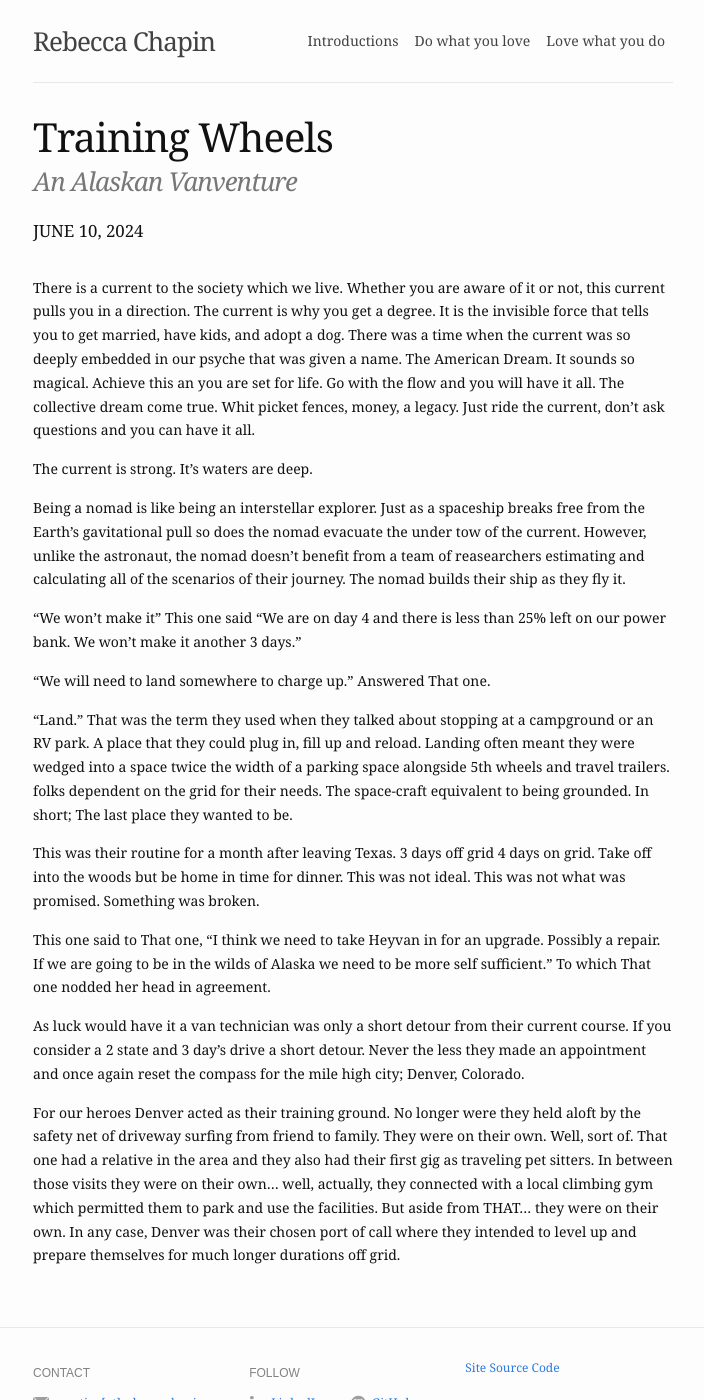
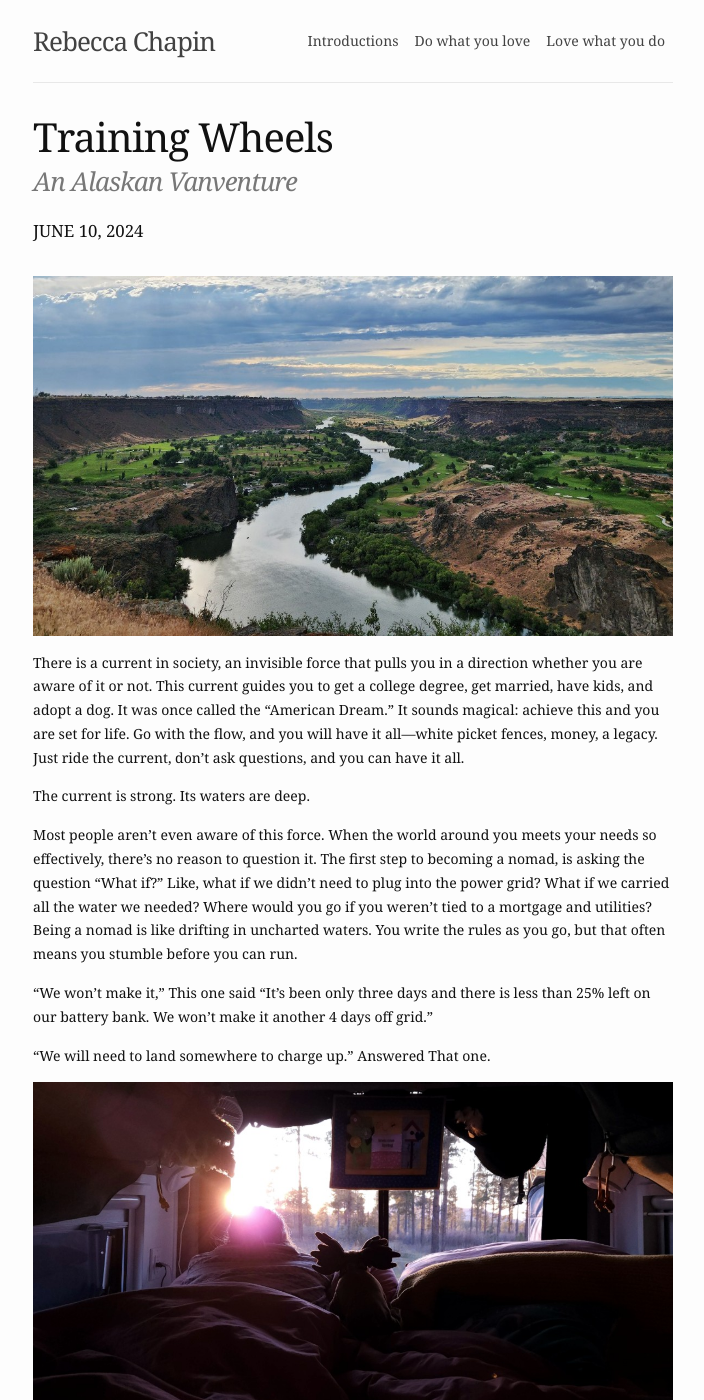
Before and after one commit to rubyDoomsday/rubydoomsday.github.io, a Jekyll site: the page built from play/alaskan_vanventure/_posts/2024-06-10-training-wheels.md, in a window 1280 px wide and 1400 px high. Shown: the whole window, without its empty margins (287-991 px from the left). Built offline with Jekyll 4.4.1, drawn with Linux system fonts in a browser that asks for light colours; some of the changed text lies outside the part shown.

Commit message:
second draft - adding photos

```diff
--- a/play/alaskan_vanventure/_posts/2024-06-10-training-wheels.md
+++ b/play/alaskan_vanventure/_posts/2024-06-10-training-wheels.md
@@ -6,37 +6,84 @@ date: 2024-06-10
 tags: vanlife nomad adventure travel
 ---
 
-There is a current to the society which we live. Whether you are aware of it or not, this current pulls you in a direction. The current is
-why you get a degree. It is the invisible force that tells you to get married, have kids, and adopt a dog. There was a time when the current
-was so deeply embedded in our psyche that was given a name. The American Dream. It sounds so magical. Achieve this an you are set for life.
-Go with the flow and you will have it all. The collective dream come true. Whit picket fences, money, a legacy. Just ride the current, don't
-ask questions and you can have it all.
+![snake river](/assets/img/alaska/snake-river.jpg)
 
-The current is strong. It's waters are deep.
+There is a current in society, an invisible force that pulls you in a direction whether you are aware of it or not. This current guides you
+to get a college degree, get married, have kids, and adopt a dog. It was once called the "American Dream." It sounds magical: achieve this
+and you are set for life. Go with the flow, and you will have it all—white picket fences, money, a legacy. Just ride the current, don't ask
+questions, and you can have it all.
 
-Being a nomad is like being an interstellar explorer. Just as a spaceship breaks free from the Earth's gavitational pull so does the nomad
-evacuate the under tow of the current. However, unlike the astronaut, the nomad doesn't benefit from a team of reasearchers estimating and
-calculating all of the scenarios of their journey. The nomad builds their ship as they fly it.
+The current is strong. Its waters are deep.
 
-"We won't make it" This one said "We are on day 4 and there is less than 25% left on our power bank. We won't make it another 3 days."
+Most people aren’t even aware of this force. When the world around you meets your needs so effectively, there's no reason to question it.
+The first step to becoming a nomad, is asking the question “What if?” Like, what if we didn’t need to plug into the power grid? What if we
+carried all the water we needed? Where would you go if you weren’t tied to a mortgage and utilities? Being a nomad is like drifting in
+uncharted waters. You write the rules as you go, but that often means you stumble before you can run.
+
+"We won't make it," This one said “It’s been only three days and there is less than 25% left on our battery bank. We won't make it another 4
+days off grid."
 
 "We will need to land somewhere to charge up." Answered That one.
 
-"Land." That was the term they used when they talked about stopping at a campground or an RV park. A place that they could plug in, fill up
-and reload. Landing often meant they were wedged into a space twice the width of a parking space alongside 5th wheels and travel trailers.
-folks dependent on the grid for their needs. The space-craft equivalent to being grounded. In short; The last place they wanted to be.
+![sunset with bear](/assets/img/alaska/sunset-with-bear.jpg)
 
-This was their routine for a month after leaving Texas. 3 days off grid 4 days on grid. Take off into the woods but be home in time for dinner. This was
-not ideal. This was not what was promised. Something was broken.
+"Land." That was the term they used when they talked about spending a few nights at a campground or an RV park. A place normally associated
+with recreation had become a four-letter word. It was the spaceship equivalent to being grounded. The birdcage when they wanted to fly. It
+was fuel. A place that they could plug in, fill up, and reload. Landing often meant they were wedged into space twice the width of a parking
+space alongside 5th wheels and travel trailers. This was not the future they dreamed about. Something was broken.
 
 This one said to That one, "I think we need to take Heyvan in for an upgrade. Possibly a repair. If we are going to be in the wilds of
-Alaska we need to be more self sufficient." To which That one nodded her head in agreement.
+Alaska we need to be more self-sufficient." To which That one nodded her head in agreement.
 
-As luck would have it a van technician was only a short detour from their current course. If you consider a 2 state and 3 day's drive a
-short detour. Never the less they made an appointment and once again reset the compass for the mile high city; Denver, Colorado.
+__I should pause here now, dear reader, and warn you. This is not the story of a grand adventure. It is not the epic tale of crossing borders,
+and seeing exotic landscapes. This is a list of chores. It is grocery shopping and errand running. It is the quiet before the storm. The
+prelude to the adventure yet to come. Read on if you wish, but consider yourself warned.__
 
-For our heroes Denver acted as their training ground. No longer were they held aloft by the safety net of driveway surfing from friend to
-family. They were on their own. Well, sort of. That one had a relative in the area and they also had their first gig as traveling pet
-sitters. In between those visits they were on their own... well, actually, they connected with a local climbing gym which permitted them to
-park and use the facilities. But aside from THAT... they were on their own. In any case, Denver was their chosen port of call where they
-intended to level up and prepare themselves for much longer durations off grid.
+![devils tower](/assets/img/alaska/devils-tower.jpeg)
+
+Constantly being on the move makes normal things difficult. Carpet walkers can log onto the internet and have their heart’s desires
+delivered to their doorstep in less than a week. The nomad has to dance between necessity and convenience. The irony is that they often have
+highly specialized needs for their equipment, which usually means it must be ordered from the far corners of the web. However, most days
+their best option is one of the many US chains that pepper the county. The same goes for other things. Parking? Complicated. Internet?
+Complicated. Mechanics? You guessed it, complicated.
+
+Fortune shone on our heroes concerning the last one. A van technician was only a short detour from their current course—if you consider a
+two-state and three-day drive a short detour. Nevertheless, the universe was telling them they needed a professional, so they reset the
+compass for the mile-high city: Denver, Colorado. I guess the mountains were calling.
+
+They called Denver home for several weeks. It was their proving ground. The first order of business was upgrading their power system. They
+discovered a malfunction that prevented their batteries from charging as they drove. Correcting these issues was a game-changer! Providing
+they drove at least once a day and sun exposure on their solar panels they now had unlimited power to fuel the technology that allowed them
+to work while on the road.
+
+They learned the art of boondocking[^1], and drydocking[^2] in addition to both stealth[^3] and dispersed camping. They became good at it
+too! No matter where they went, they were at home. Their backyard became the Rocky Mountain National Park. Their front yard was a climbing
+gym. They made bakeries and cafes their office. They were embedded in the city, knew it well, and enjoyed all it had to offer, especially
+discovering family.
+
+That one’s cousins moved to the area less than a year before our heroes found themselves planted in D-Town. This delightful convergence of
+need and want was perfect. Our heroes had wanted to visit the cousin for years, but distance made it difficult. They needed an address to
+ship some specialty items. Coincidentally, they now had both!
+
+In a world filled with billions of people, it is a truly wonderful and exciting happenstance to connect with someone right at your first
+interaction. That one’s cousins are genuinely amazing human beings and our heroes felt lucky to have spent so much time connecting with them
+both.
+
+In Denver, our heroes not only found solutions to their technical challenges but also a sense of community and belonging. The city offered
+them a chance to recharge—not just their van, but their spirits. They immersed themselves in the local culture, explored its hidden gems,
+and forged new friendships. These experiences enriched their journey, reminding them that the road is not just about the destinations but
+also about the journey.
+
+Their time in Denver was a chapter of growth and reflection, a reminder of the support and resilience that underpinned their nomadic life.
+Through the virtues of wonderful people and hard work, our heroes simplified their complexities. However, constant motion prevents
+stagnation and before long it was time to roll on down the road. Now, Alaska was calling and they were ready to take off the training
+wheels!
+
+![stonehenge meditation](/assets/img/alaska/stonehenge-meditation.jpg)
+
+{% include chapterfy.html %}
+-
+
+[^1]: boondocking (v.) - camping on public land
+[^2]: drydocking (v.) - finding somewhere to be while the van is in the shop
+[^3]: stealth (v.) - camping in urban areas under the radar.
```
Also changed, not shown: assets/img/alaska/bell-tower.jpeg, assets/img/alaska/big-bend-postcard.jpeg, assets/img/alaska/devils-tower.jpeg (added), assets/img/alaska/doorway.jpg, assets/img/alaska/lookin-fancy.jpeg, assets/img/alaska/snake-river.jpg (added), assets/img/alaska/stonehenge-meditation.jpg (added), assets/img/alaska/sunset-with-bear.jpg (added), assets/img/alaska/totality.jpeg, 2 other files.
